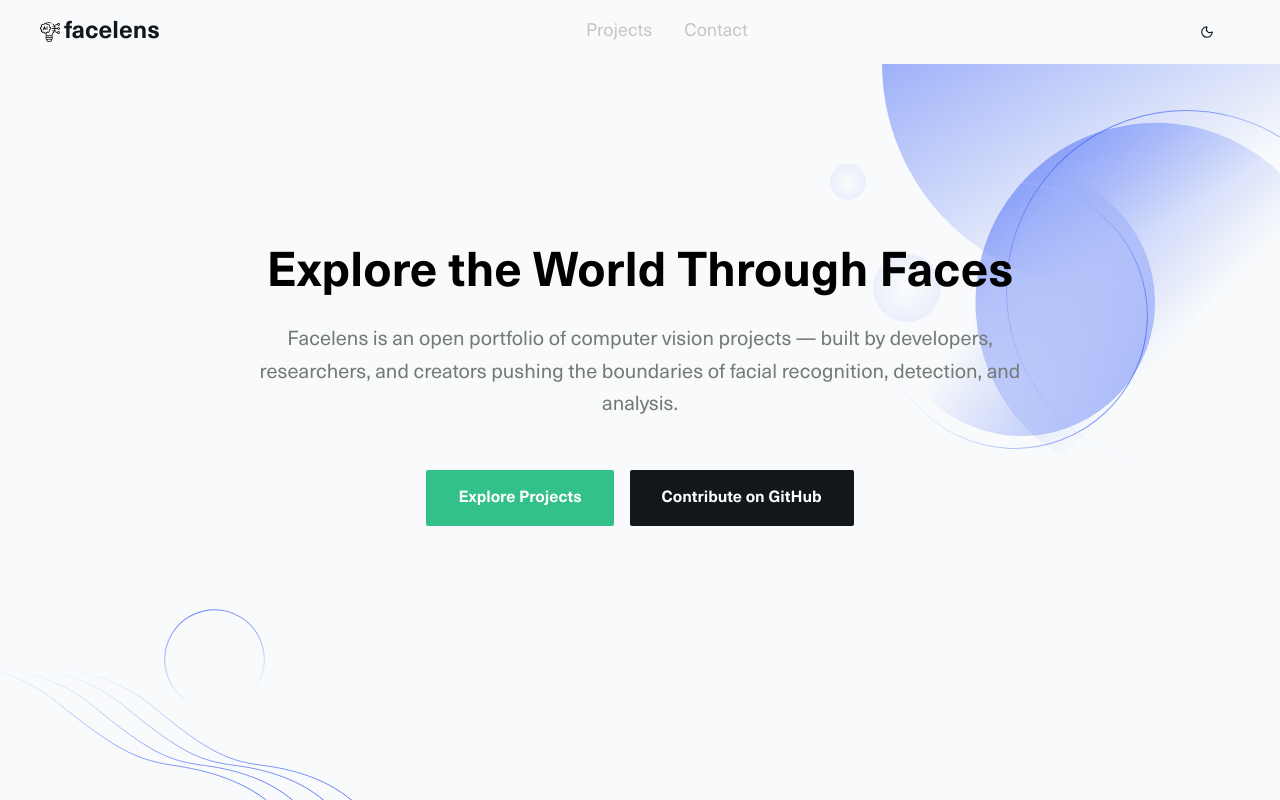
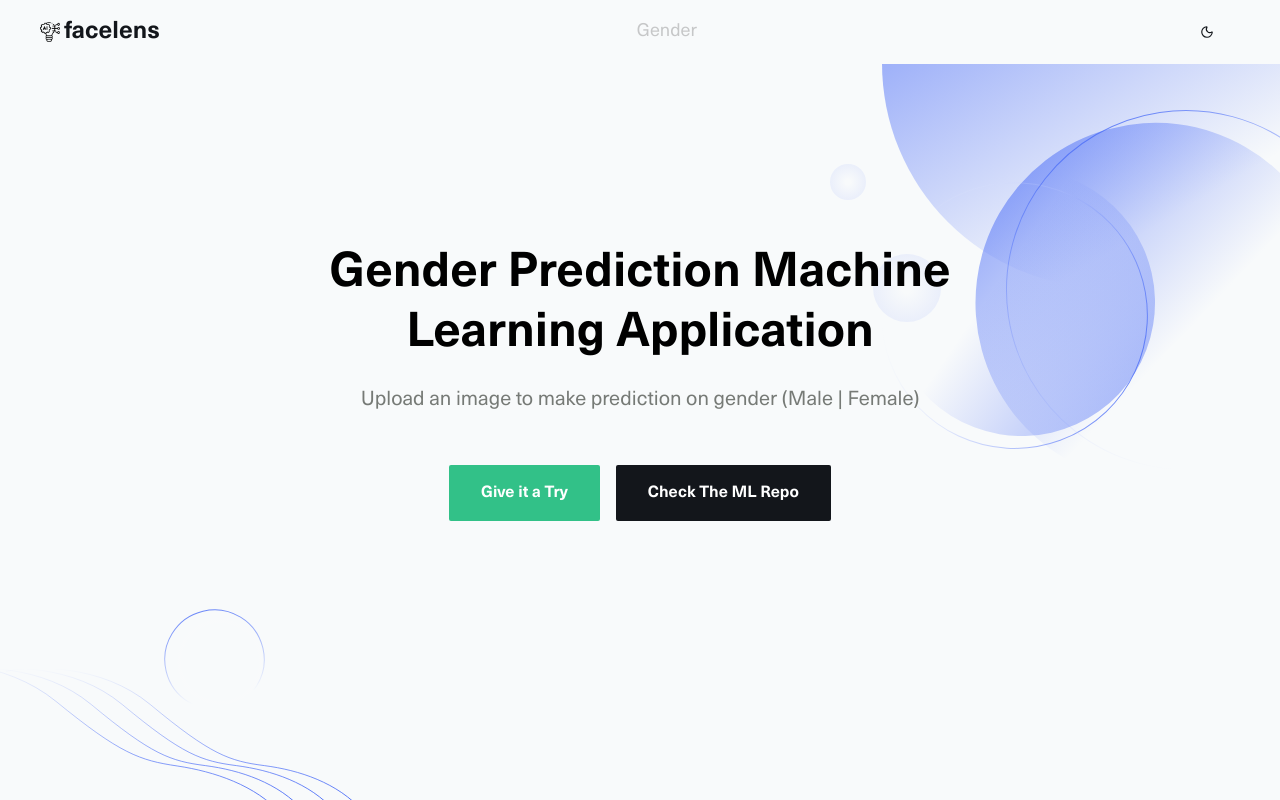
Before and after one commit to HerbertNtim/facelens_projects, a Next.js app in the folder frontend/: page / in a window 1280 px wide. Built offline with nearby package versions, Linux system fonts and the light colour scheme.

Commit message:
making the ui simple

```diff
--- a/frontend/app/(root)/page.tsx
+++ b/frontend/app/(root)/page.tsx
@@ -10,23 +10,23 @@ const Home = () => {
             <div className="w-full px-4">
               <div className="mx-auto max-w-200 text-center px-4 py-8 sm:py-12 lg:py-16">
                 <h1 className="page-title">
-                  Explore the World Through Faces{" "}
+                  Gender Prediction Machine Learning Application{" "}
                 </h1>
                 <p className="page-description">
-                  Facelens is an open portfolio of computer vision projects — built by developers, researchers, and creators pushing the boundaries of facial recognition, detection, and analysis.
+                  Upload an image to make prediction on gender (Male | Female)
                 </p>
                 <div className="flex flex-col items-center justify-center space-y-4 sm:flex-row sm:space-x-4 sm:space-y-0">
                   <Link
-                    href="/projects"
+                    href="/gender"
                     className="btn-primary"
                   >
-                    Explore Projects
+                    Give it a Try
                   </Link>
                   <Link
                     href="/github"
                     className="btn-secondary"
                   >
-                    Contribute on GitHub
+                    Check The ML Repo
                   </Link>
                 </div>
               </div>
--- /dev/null
+++ b/frontend/app/gender/page.tsx
@@ -0,0 +1,9 @@
+import React from 'react'
+
+const GenderPage = () => {
+  return (
+    <div>GenderPage</div>
+  )
+}
+
+export default GenderPage
--- a/frontend/app/projects/[slug]/page.tsx
+++ /dev/null
@@ -1,46 +0,0 @@
-import Heading from '@/components/Heading';
-import { projects } from '@/lib/constants';
-import Link from 'next/link';
-
-interface Props {
-  params: { slug: string }
-}
-
-export default function ProjectPage({ params }: Props) {
-  const { slug } = params;
-  const project = projects.find(p => p.slug === slug);
-
-  if (!project) {
-    return (
-      <main className="page py-16">
-        <div className="container">
-          <Heading title="Project not found" paragraph="We couldn't find that project." />
-          <p className="mt-8"><Link href="/projects" className="text-cta">Back to projects</Link></p>
-        </div>
-      </main>
-    );
-  }
-
-  return (
-    <main className="page py-16">
-      <div className="container">
-        <Heading title={project.title} paragraph={project.description} />
-
-        <div className="mt-12 grid grid-cols-1 md:grid-cols-2 gap-8">
-          <div className="rounded-lg bg-white/60 dark:bg-slate-900/60 p-6">
-            <h3 className="text-lg font-semibold mb-4 text-slate-900 dark:text-white">Overview</h3>
-            <p className="text-muted-foreground">{project.description}</p>
-          </div>
-
-          <div className="rounded-lg bg-white/60 dark:bg-slate-900/60 p-6">
-            <h3 className="text-lg font-semibold mb-4 text-slate-900 dark:text-white">Live Preview</h3>
-            <p className="text-muted-foreground">A placeholder area for demos or screenshots during development.</p>
-            <div className="mt-4 h-40 rounded-md bg-slate-800" />
-          </div>
-        </div>
-
-        <p className="mt-8"><Link href="/projects" className="text-cta">Back to projects</Link></p>
-      </div>
-    </main>
-  );
-}
--- a/frontend/app/projects/page.tsx
+++ /dev/null
@@ -1,30 +0,0 @@
-import Heading from '@/components/Heading';
-import SingleFeature from '@/components/ProjectCard';
-import { projects } from '@/lib/constants';
-
-const Projects = () => {
-  return (
-    <main className='page py-16 md:py-20 lg:py-28'>
-      <div className='container'>
-        <Heading
-          title="Our Projects"
-          paragraph="Explore our latest projects and see how we're pushing the boundaries of what's possible."
-        />
-
-        <div className="grid grid-cols-1 gap-x-8 gap-y-14 md:grid-cols-2 lg:grid-cols-3">
-            {projects.map((project) => (
-              <SingleFeature
-                key={project.slug}
-                title={project.title}
-                icon={project.icon}
-                description={project.description}
-                slug={project.slug}
-              />
-            ))}
-          </div>
-      </div>
-    </main>
-  )
-}
-
-export default Projects
--- a/frontend/components/Navbar.tsx
+++ b/frontend/components/Navbar.tsx
@@ -12,12 +12,8 @@ export default function Navbar() {
 
   const navItems = [
     {
-      label: "Projects",
-      href: "/projects",
-    },
-    {
-      label: "Contact",
-      href: "/contact",
+      label: "Gender",
+      href: "/gender",
     },
   ];
 
@@ -54,9 +50,9 @@ export default function Navbar() {
             className="cursor-pointer h-12 w-12"
           >
             {theme === "dark" ? (
-              <Sun className='w-8 h-8' />
+              <Sun size={24} />
             ) : (
-              <Moon className='w-8 h-8' />
+              <Moon size={24} />
             )}
           </Button>
         </div>
@@ -70,9 +66,9 @@ export default function Navbar() {
             className="cursor-pointer h-12 w-12"
           >
             {theme === "dark" ? (
-              <Sun className='w-8 h-8' />
+              <Sun size={24} />
             ) : (
-              <Moon className='w-8 h-8' />
+              <Moon size={24} />
             )}
           </Button>
 
--- a/frontend/components/ProjectCard.tsx
+++ /dev/null
@@ -1,26 +0,0 @@
-import { JSX } from "react";
-import Link from "next/link";
-
-const SingleFeature = ({ title, icon, description, slug }: { title: string, icon: JSX.Element, description: string, slug: string}) => {
-
-  return (
-    <div className="w-full">
-      <Link href={`/projects/${slug}`} className="group block rounded-lg transition-shadow hover:shadow-lg focus:shadow-lg">
-        <div className="p-6 bg-white/60 dark:bg-slate-900/60 rounded-lg">
-          <div className="mb-6 flex h-14 w-14 items-center justify-center rounded-md bg-slate-800 text-blue-400 dark:bg-slate-700">
-            {icon}
-          </div>
-
-          <h3 className="mb-3 text-xl font-bold text-slate-900 dark:text-white sm:text-2xl">
-            {title}
-          </h3>
-          <p className="text-muted-foreground text-sm leading-relaxed">
-            {description}
-          </p>
-        </div>
-      </Link>
-    </div>
-  );
-};
-
-export default SingleFeature;
--- a/frontend/lib/constants.ts
+++ /dev/null
@@ -1,25 +0,0 @@
-import { BrickWallShield } from 'lucide-react';
-import { createElement, ReactElement } from 'react';
-
-type ProjectTypes = {
-  title: string,
-  description: string,
-  icon: ReactElement,
-  slug: string
-}
-
-export const projects: Array<ProjectTypes> = [
-  {
-    title: 'Gender Prediction',
-    description: 'A project that predicts the gender of a person based on their facial features using machine learning algorithms.',
-    icon: createElement(BrickWallShield),
-    slug: 'gender-prediction'
-  }
-  ,
-  {
-    title: 'Aurora Faces',
-    description: 'Experimental face effects and live filters demo used for frontend development and prototyping.',
-    icon: createElement(BrickWallShield),
-    slug: 'aurora-faces'
-  }
-];
```
